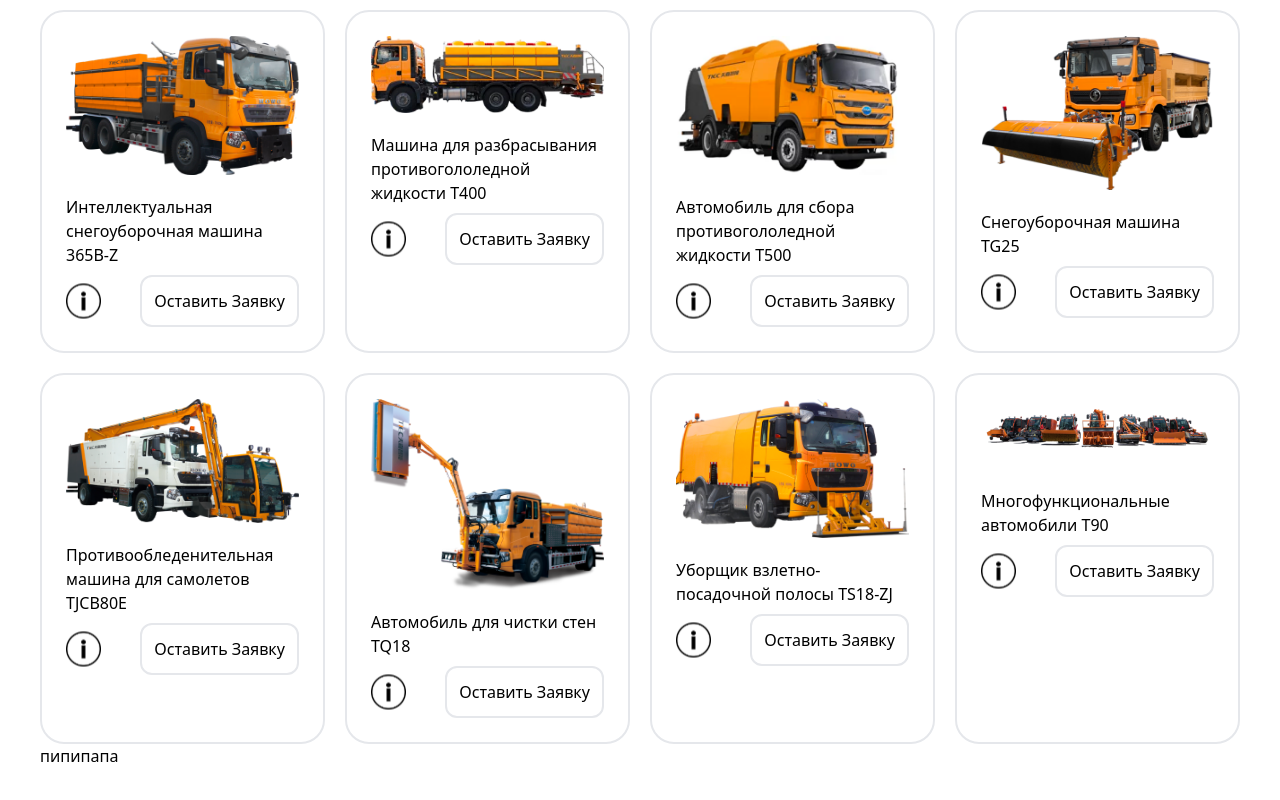
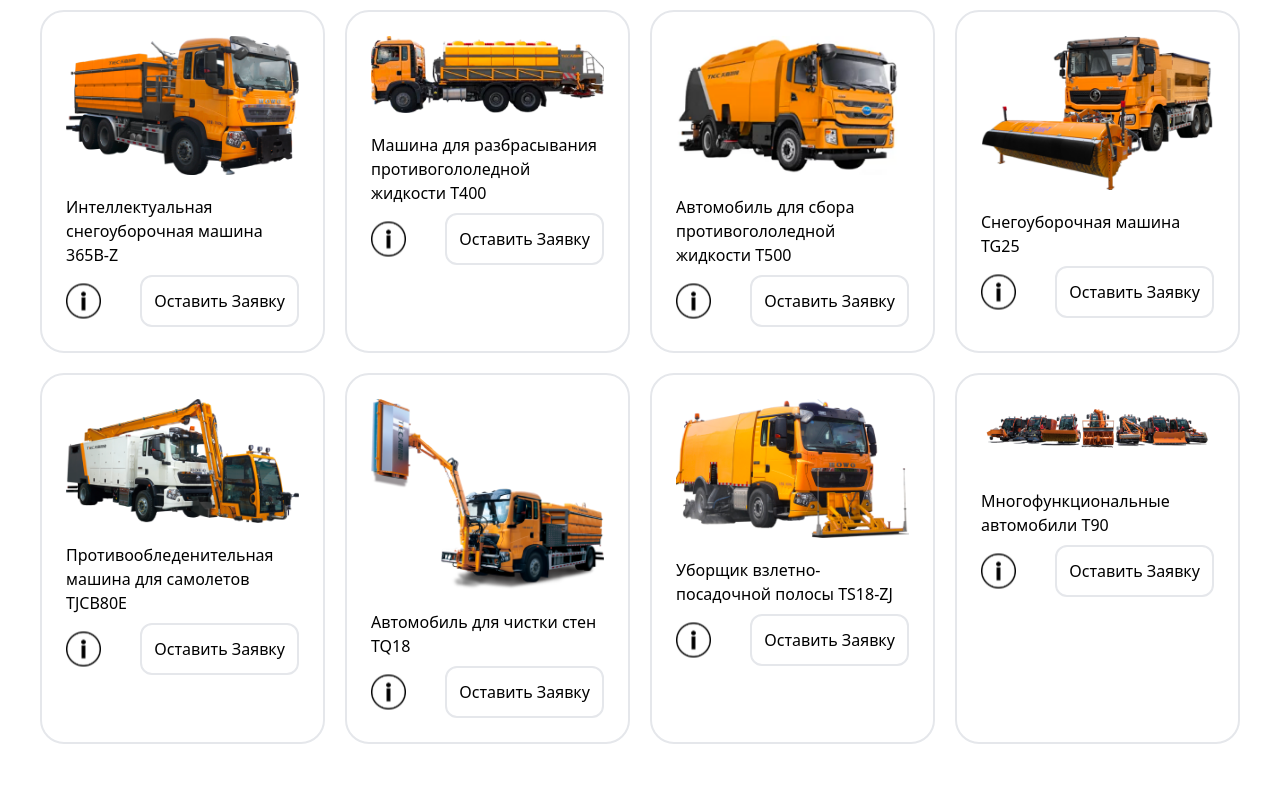
Before and after one commit to qizzfcku/Tiec, a Vue app: page / in a window 1280 px wide. Shown: the part 910-1710 px from the top of the page. Built offline with nearby package versions, Linux system fonts and the light colour scheme.

Commit message:
delete useless commit

```diff
--- a/src/App.vue
+++ b/src/App.vue
@@ -11,7 +11,6 @@
     </div>
     <CardList/>
     <Drawer/>
-    <h1>пипипапа</h1>
   </div>
 
 </template>
```
